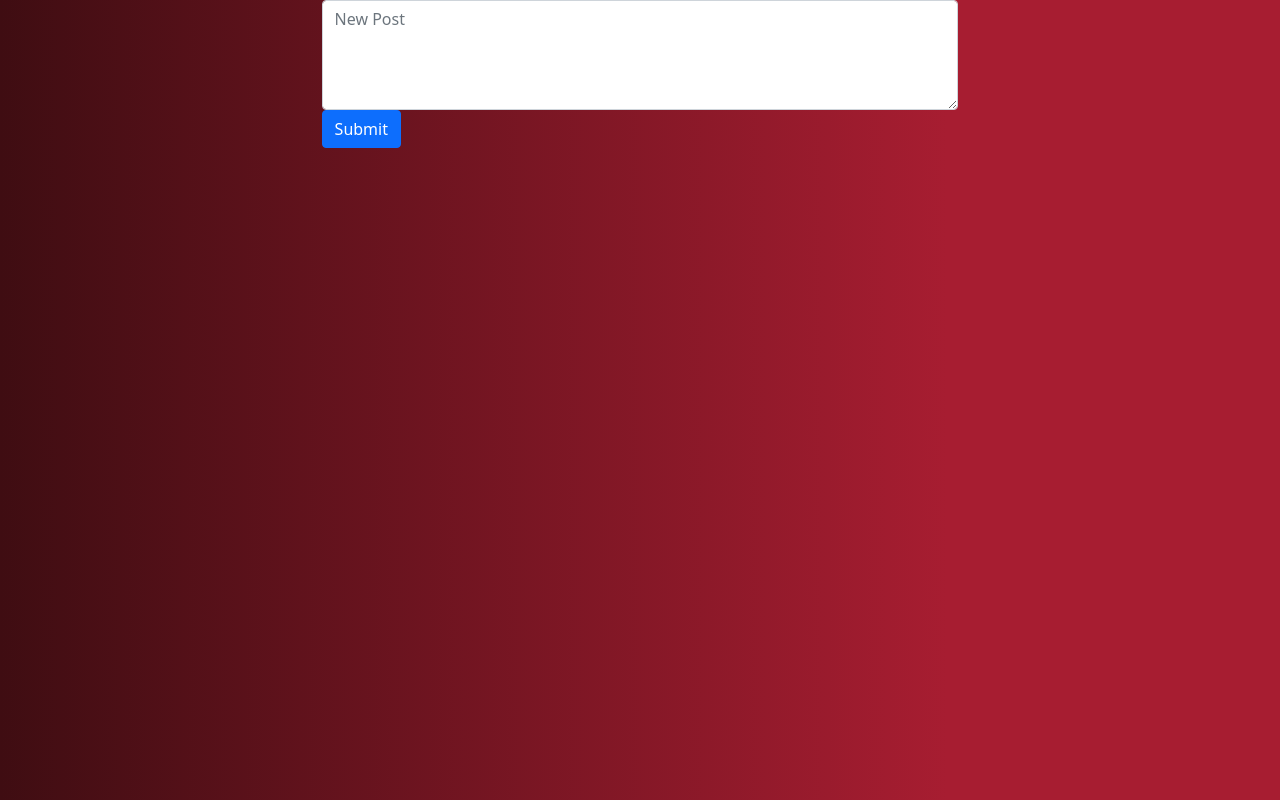
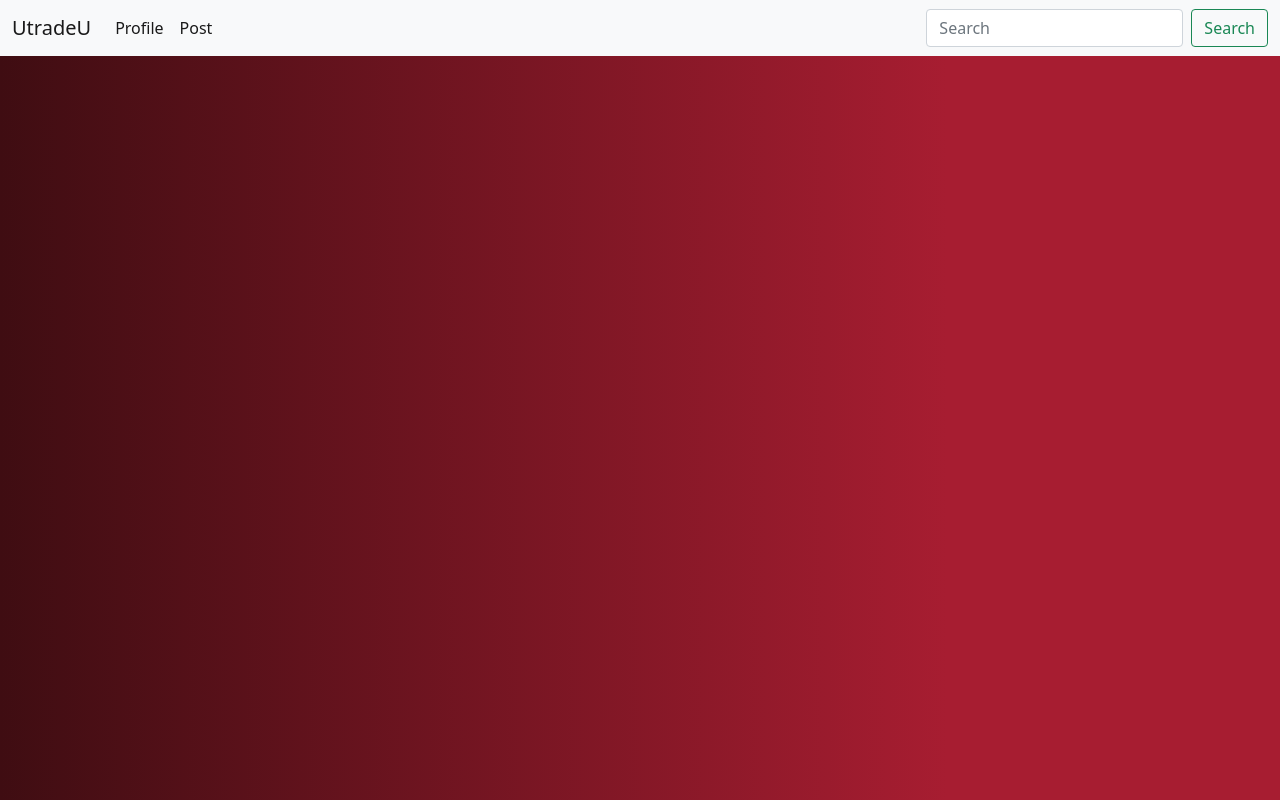
Before and after one commit to NasserMughrabi/UtradeU, a React (Create React App) app in the folder frontend/: page /Home in a window 1280 px wide. Built offline with nearby package versions, Linux system fonts and the light colour scheme.

Commit message:
Created Navbar, fetched profile data from fake API, create post posts to url

```diff
--- a/frontend/package.json
+++ b/frontend/package.json
@@ -6,8 +6,10 @@
     "@testing-library/jest-dom": "^5.16.5",
     "@testing-library/react": "^13.4.0",
     "@testing-library/user-event": "^13.5.0",
+    "axios": "^1.3.5",
     "react": "^18.2.0",
     "react-dom": "^18.2.0",
+    "react-router-dom": "^6.10.0",
     "react-scripts": "5.0.1",
     "web-vitals": "^2.1.4"
   },
--- a/frontend/public/index.html
+++ b/frontend/public/index.html
@@ -28,6 +28,8 @@
     <!-- Bootstrap 5 -->
     <link href="https://cdn.jsdelivr.net/npm/bootstrap@5.0.2/dist/css/bootstrap.min.css" rel="stylesheet"
       integrity="sha384-EVSTQN3/azprG1Anm3QDgpJLIm9Nao0Yz1ztcQTwFspd3yD65VohhpuuCOmLASjC" crossorigin="anonymous">
+    <script src="https://cdn.jsdelivr.net/npm/bootstrap@5.0.2/dist/js/bootstrap.bundle.min.js" integrity="sha384-MrcW6ZMFYlzcLA8Nl+NtUVF0sA7MsXsP1UyJoMp4YLEuNSfAP+JcXn/tWtIaxVXM" crossorigin="anonymous"></script>
+
 
 
     <title>UtradeU</title>
--- a/frontend/src/App.js
+++ b/frontend/src/App.js
@@ -1,13 +1,22 @@
 import Access from "./components/Access";
 import Profile from "./components/Profile";
 import Post from "./components/Post";
+import Navbar from "./components/Navbar";
+import { BrowserRouter as Router, Routes, Route } from "react-router-dom";
 
 function App() {
   return (
     <>
       {/* <Profile /> */}
       {/* <Access /> */}
-      <Post />
+      <Router>
+        <Navbar />
+        <Routes>
+          <Route path='/' element={<Access />} />
+          <Route path='/Profile' element={<Profile />} />
+          <Route path='/Post' element={<Post />} />
+        </Routes>
+      </Router>
     </>
   );
 }
--- /dev/null
+++ b/frontend/src/components/Navbar.js
@@ -0,0 +1,55 @@
+import React from 'react'
+import { Link } from "react-router-dom";
+
+
+const Navbar = () => {
+  return (
+    <>
+      <nav class='navbar navbar-expand-lg navbar-light bg-light'>
+        <div class='container-fluid'>
+          <Link class='navbar-brand' to='/' variant='access'>
+            UtradeU
+          </Link>
+          <button
+            class='navbar-toggler'
+            type='button'
+            data-bs-toggle='collapse'
+            data-bs-target='#navbarSupportedContent'
+            aria-controls='navbarSupportedContent'
+            aria-expanded='false'
+            aria-label='Toggle navigation'
+          >
+            <span class='navbar-toggler-icon'></span>
+          </button>
+          <div class='collapse navbar-collapse' id='navbarSupportedContent'>
+            <ul class='navbar-nav me-auto mb-2 mb-lg-0'>
+              <li class='nav-item'>
+                <Link class='nav-link active' to='/profile' variant='profile'>
+                  Profile
+                </Link>
+              </li>
+              <li class='nav-item'>
+                <Link class='nav-link active' to='/post' variant='post'>
+                  Post
+                </Link>
+              </li>
+            </ul>
+            <form class='d-flex'>
+              <input
+                class='form-control me-2'
+                type='search'
+                placeholder='Search'
+                aria-label='Search'
+              />
+              <button class='btn btn-outline-success' type='submit'>
+                Search
+              </button>
+            </form>
+          </div>
+        </div>
+      </nav>
+    </>
+  );
+}
+
+export default Navbar
--- a/frontend/src/components/Post.js
+++ b/frontend/src/components/Post.js
@@ -1,6 +1,7 @@
 import React from 'react'
 import {useState, useRef} from "react"
 import "./../styles/post.css"
+import axios from 'axios'
 
 const Post = () => {
 
@@ -10,16 +11,17 @@ const Post = () => {
     likes: 0,
   })
 
-  const contentEl = useRef(null);
+  const handleChange = (e) => {
+    const { name, value } = e.target;
+    setPost({...post, [name]: value});
+  }
+
   const handleSubmit = (e) => {
     e.preventDefault();
-    setPost({
-      content: contentEl.current.value,
-      likes: 0,
-    });
-  }
-
-  // console.log(post);
+    axios.post("url", post) // I need this URL from Cameron
+      .then((response) => console.log(response))
+      .catch((error) => console.log(error));
+  };
 
   return (
     <main className='home'>
@@ -27,7 +29,7 @@ const Post = () => {
       <section className="column-2 list">
         <article className="create-post">
           <form onSubmit={handleSubmit}>
-              <textarea ref={contentEl} className="form-control" name="postContent" id="post-content" placeholder="New Post" rows="4"></textarea>
+              <textarea className="form-control" name="content" value={post.content} id="post-content" placeholder="New Post" rows="4" onChange={handleChange}></textarea>
             <button type="submit" className="btn btn-primary">Submit</button>
           </form>
         </article>
--- a/frontend/src/components/Profile.js
+++ b/frontend/src/components/Profile.js
@@ -1,8 +1,18 @@
-import React from 'react'
+import React, { useEffect } from 'react'
 import "./../styles/profile.css"
+import {useState} from 'react'
+import axios from 'axios'
 
 
 const Profile = () => {
+
+    const [profileData, setProfileData] = useState(null);
+    useEffect(() => {
+        axios.get("https://randomuser.me/api/")
+        //   .then((response) => console.log(response.data.results[0]))
+          .then((response) => setProfileData(response.data.results[0]))
+          .catch((error) => console.log(error));
+    }, []);
 
     return (
         <div class="container emp-profile">
@@ -10,7 +20,7 @@ const Profile = () => {
                 <div class="row">
                     <div class="col-md-4">
                         <div class="profile-img">
-                            <img src="https://encrypted-tbn0.gstatic.com/images?q=tbn:ANd9GcS52y5aInsxSm31CvHOFHWujqUx_wWTS9iM6s7BAm21oEN_RiGoog" alt=""/>
+                            <img src={profileData && profileData.picture.large} alt=""/>
                             <div class="file btn btn-lg btn-primary">
                                 Change Photo
                                 <input type="file" name="file"/>
@@ -19,11 +29,9 @@ const Profile = () => {
                     </div>
                     <div class="col-md-6">
                         <div class="profile-head">
-                                    <h5>
-                                        Kshiti Ghelani
-                                    </h5>
+                            {profileData && <h5>{profileData.name.first}</h5>}
                                     <h6>
-                                        Web Developer and Designer
+                                        Computer Science
                                     </h6>
                                     <p class="proile-rating">RATING : <span>8/10</span></p>
                             <ul class="nav nav-tabs" id="myTab" role="tablist">
@@ -53,20 +61,20 @@ const Profile = () => {
                     <div class="col-md-8">
                         <div class="tab-content profile-tab" id="myTabContent">
                             <div class="tab-pane fade show active" id="home" role="tabpanel" aria-labelledby="home-tab">
-                                        <div class="row">
+                                        {/* <div class="row">
                                             <div class="col-md-6">
                                                 <label>User Id</label>
                                             </div>
                                             <div class="col-md-6">
                                                 <p>Kshiti123</p>
                                             </div>
-                                        </div>
+                                        </div> */}
                                         <div class="row">
                                             <div class="col-md-6">
                                                 <label>Name</label>
                                             </div>
                                             <div class="col-md-6">
-                                                <p>Kshiti Ghelani</p>
+                                                {profileData && <p>{profileData.name.first} {profileData.name.last}</p>}
                                             </div>
                                         </div>
                                         <div class="row">
@@ -74,7 +82,7 @@ const Profile = () => {
                                                 <label>Email</label>
                                             </div>
                                             <div class="col-md-6">
-                                                <p>kshitighelani@gmail.com</p>
+                                                {profileData && <p>{profileData.email}</p>}
                                             </div>
                                         </div>
                                         <div class="row">
@@ -82,15 +90,15 @@ const Profile = () => {
                                                 <label>Phone</label>
                                             </div>
                                             <div class="col-md-6">
-                                                <p>123 456 7890</p>
+                                                {profileData && <p>{profileData.phone}</p>}
                                             </div>
                                         </div>
                                         <div class="row">
                                             <div class="col-md-6">
-                                                <label>Profession</label>
+                                                <label>Major</label>
                                             </div>
                                             <div class="col-md-6">
-                                                <p>Web Developer and Designer</p>
+                                                <p>Computer Science</p>
                                             </div>
                                         </div>
                             </div>
```
Also changed, not shown: 2 other files (tests, documents, lock files or other folders).
